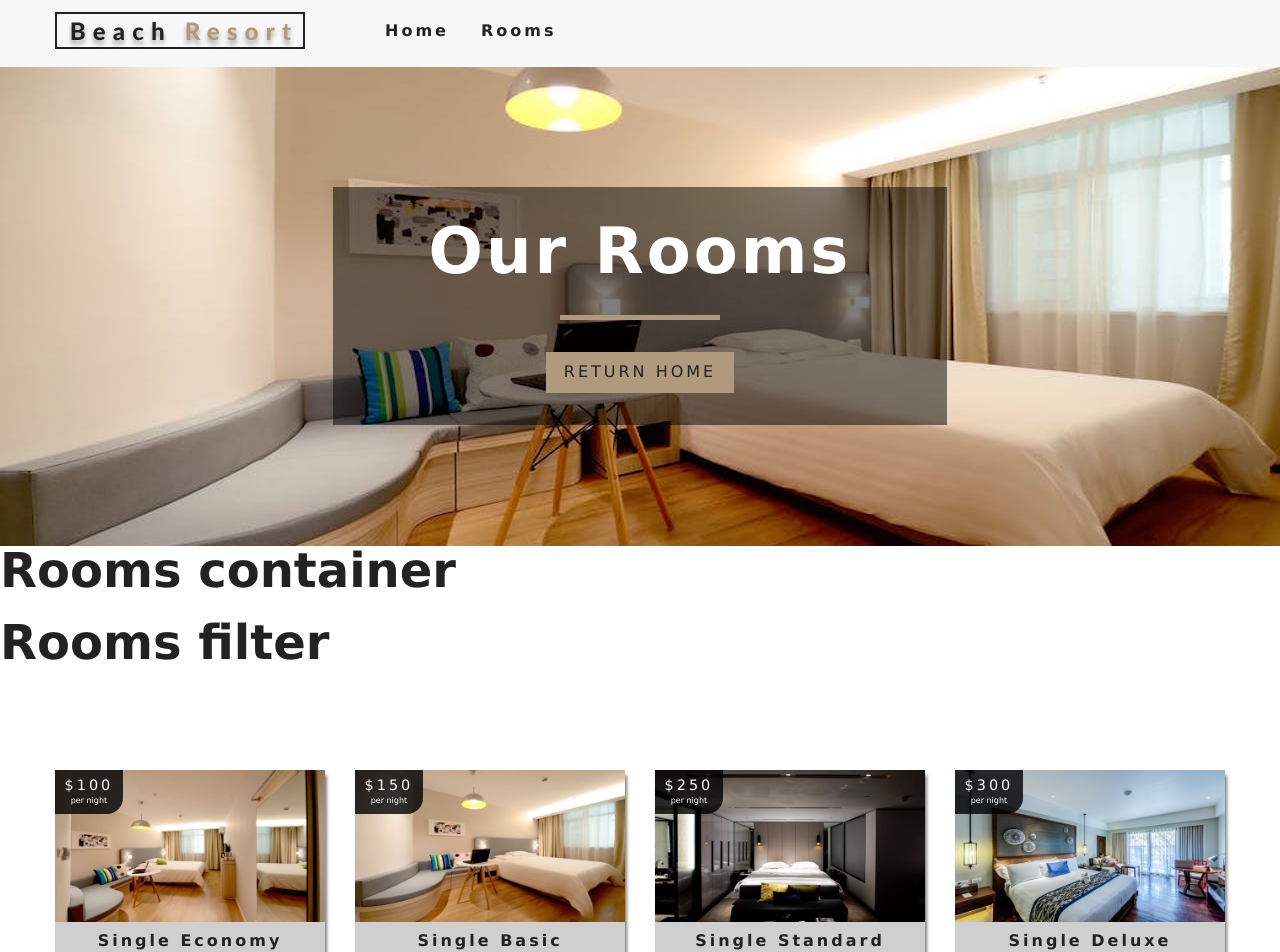
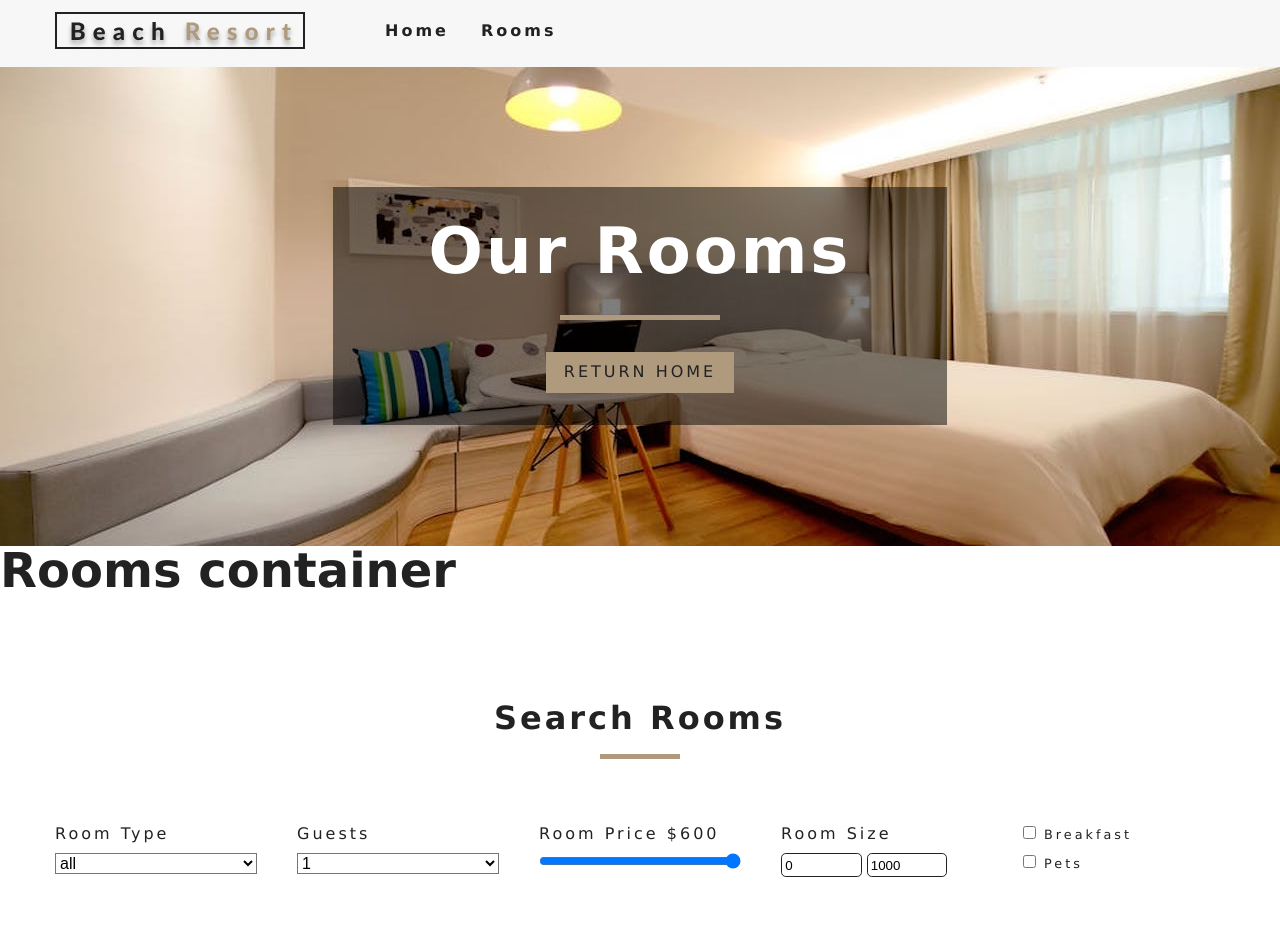
Before and after one commit to Lekkyjay/hotel-resort, a React (Create React App) app: page /rooms in a window 1280 px wide. Shown: the top 952 px of the page. Built offline with nearby package versions, Linux system fonts and the light colour scheme; the HTML template or start-up script is replaced by a standard one.

Commit message:
Room filter functionality implemented.

```diff
--- a/src/components/RoomsFilter.js
+++ b/src/components/RoomsFilter.js
@@ -1,10 +1,147 @@
-import React from 'react'
+import React, { useContext } from 'react'
+import { RoomContext } from '../context'
+import Title from './Title'
 
 const RoomsFilter = () => {
+
+  const context = useContext(RoomContext)
+  const {
+    // updateType,
+    handleChange,
+    type,
+    capacity,
+    price,
+    minPrice,
+    maxPrice,
+    minSize,
+    maxSize,
+    breakfast,
+    pets,
+    rooms
+  } = context
+
+  // get unique values. items is an array, value is a string
+  const getUnique = (items, value) => {
+    return [...new Set(items.map(item => item[value]))];
+  };
+
+  // get unique room types
+  let types = getUnique(rooms, "type")
+
+  // add all to types and map to jsx
+  types = ["all", ...types];
+  types = types.map((item, index) => (
+    <option key={index} value={item}>
+      {item}
+    </option>
+  ))
+
+  // get unique capacity
+  let people = getUnique(rooms, "capacity");
+  people = people.map((item, index) => (
+    <option key={index} value={item}>
+      {item}
+    </option>
+  ));
+
   return (
-    <div>
-      <h1>Rooms filter</h1>
-    </div>
+    <section className="filter-container">
+      <Title title="search rooms" />
+
+      <form className="filter-form">
+        {/* select type */}
+        <div className="form-group">
+          <label htmlFor="type">room type</label>
+          <select
+            name="type"
+            id="type"
+            onChange={handleChange}
+            className="form-control"
+            value={type}
+          >
+            {types}
+          </select>
+        </div>
+        {/* end of select type */}
+
+        {/* guests  */}
+        <div className="form-group">
+          <label htmlFor="capacity">Guests</label>
+          <select
+            name="capacity"
+            id="capacity"
+            onChange={handleChange}
+            className="form-control"
+            value={capacity}
+          >
+            {people}
+          </select>
+        </div>
+        {/* end of guests */}
+
+        {/* room price */}
+        <div className="form-group">
+          <label htmlFor="price">room price ${price}</label>
+          <input
+            type="range"
+            name="price"
+            min={minPrice}
+            max={maxPrice}
+            id="price"
+            value={price}
+            onChange={handleChange}
+            className="form-control"
+          />
+        </div>
+        {/* end of room price*/}
+
+        {/* size */}
+        <div className="form-group">
+          <label htmlFor="price">room size </label>
+          <div className="size-inputs">
+            <input
+              type="number"
+              name="minSize"
+              value={minSize}
+              onChange={handleChange}
+              className="size-input"
+            />
+            <input
+              type="number"
+              name="maxSize"
+              value={maxSize}
+              onChange={handleChange}
+              className="size-input"
+            />
+          </div>
+        </div>
+        {/* end of size */}
+
+        {/* extras */}
+        <div className="form-group">
+          <div className="single-extra">
+            <input
+              type="checkbox"
+              name="breakfast"
+              id="breakfast"
+              checked={breakfast}
+              onChange={handleChange}
+            />
+            <label htmlFor="breakfast">breakfast</label>
+          </div>
+          <div className="single-extra">
+            <input
+              type="checkbox"
+              name="pets"
+              checked={pets}
+              onChange={handleChange}
+            />
+            <label htmlFor="breakfast">pets</label>
+          </div>
+        </div>
+        {/* end of extras type */}
+      </form>
+    </section>
   )
 }
 
--- a/src/context.js
+++ b/src/context.js
@@ -58,10 +58,72 @@
     return room;
   }
 
+  const handleChange = event => {
+    const target = event.target;
+    const value = target.type === "checkbox" ? target.checked : target.value;
+    const name = target.name;
+    console.log(target, name, value)
+    setData(data => ({
+      ...data,
+      [name]: value,
 
+    }))
+  }
+
+  const filterRooms = () => {
+    let {rooms, type, capacity, price, minSize, maxSize, breakfast, pets } = data;
+
+    let tempRooms = [...rooms]
+
+    capacity = parseInt(capacity);
+    // price = parseInt(price);
+
+    // filter by type
+    if (type !== "all") {
+      tempRooms = tempRooms.filter(room => room.type === type);
+    }
+
+    // filter by capacity
+    if (capacity !== 1) {
+      tempRooms = tempRooms.filter(room => room.capacity >= capacity);
+    }
+    // filter by price
+    tempRooms = tempRooms.filter(room => room.price <= price);
+
+    //filter by size
+    tempRooms = tempRooms.filter(
+      room => room.size >= minSize && room.size <= maxSize
+    );
+
+    //filter by breakfast
+    if (breakfast) {
+      tempRooms = tempRooms.filter(room => room.breakfast === true);
+    }
+
+    //filter by pets
+    if (pets) {
+      tempRooms = tempRooms.filter(room => room.pets === true);
+    }
+
+    setData(data => ({...data, sortedRooms: tempRooms}));
+  }
+
+  useEffect(() => {
+    filterRooms()
+  }, [
+    data.type,
+    data.capacity,
+    data.price,
+    data.minPrice,
+    data.maxPrice,
+    data.minSize,
+    data.maxSize,
+    data.breakfastalse,
+    data.pets
+  ])
 
   return (
-    <RoomContext.Provider value={{ ...data, getRoom }}>
+    <RoomContext.Provider value={{ ...data, getRoom, handleChange }}>
       { children }
     </RoomContext.Provider>
   )
```
